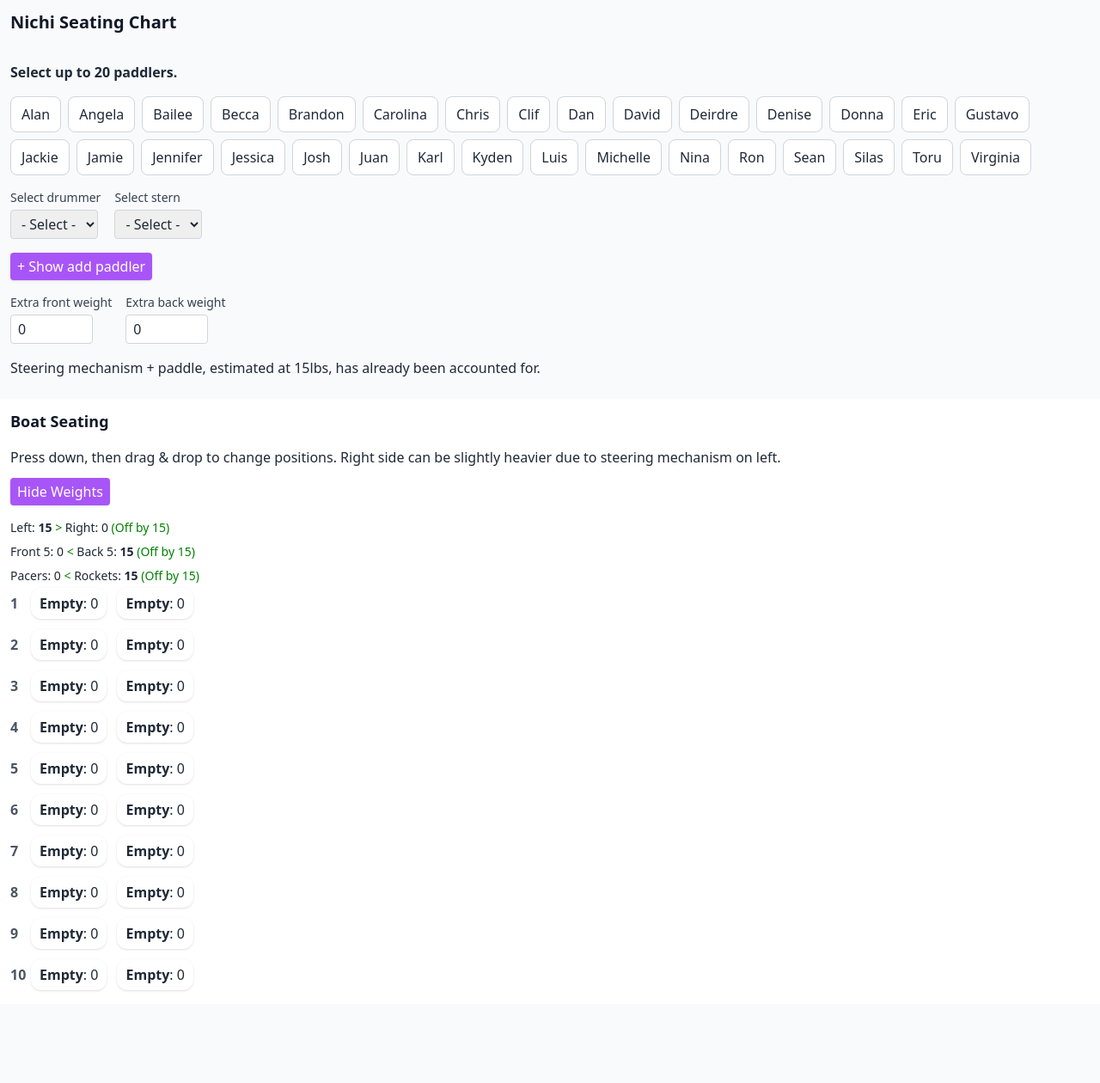
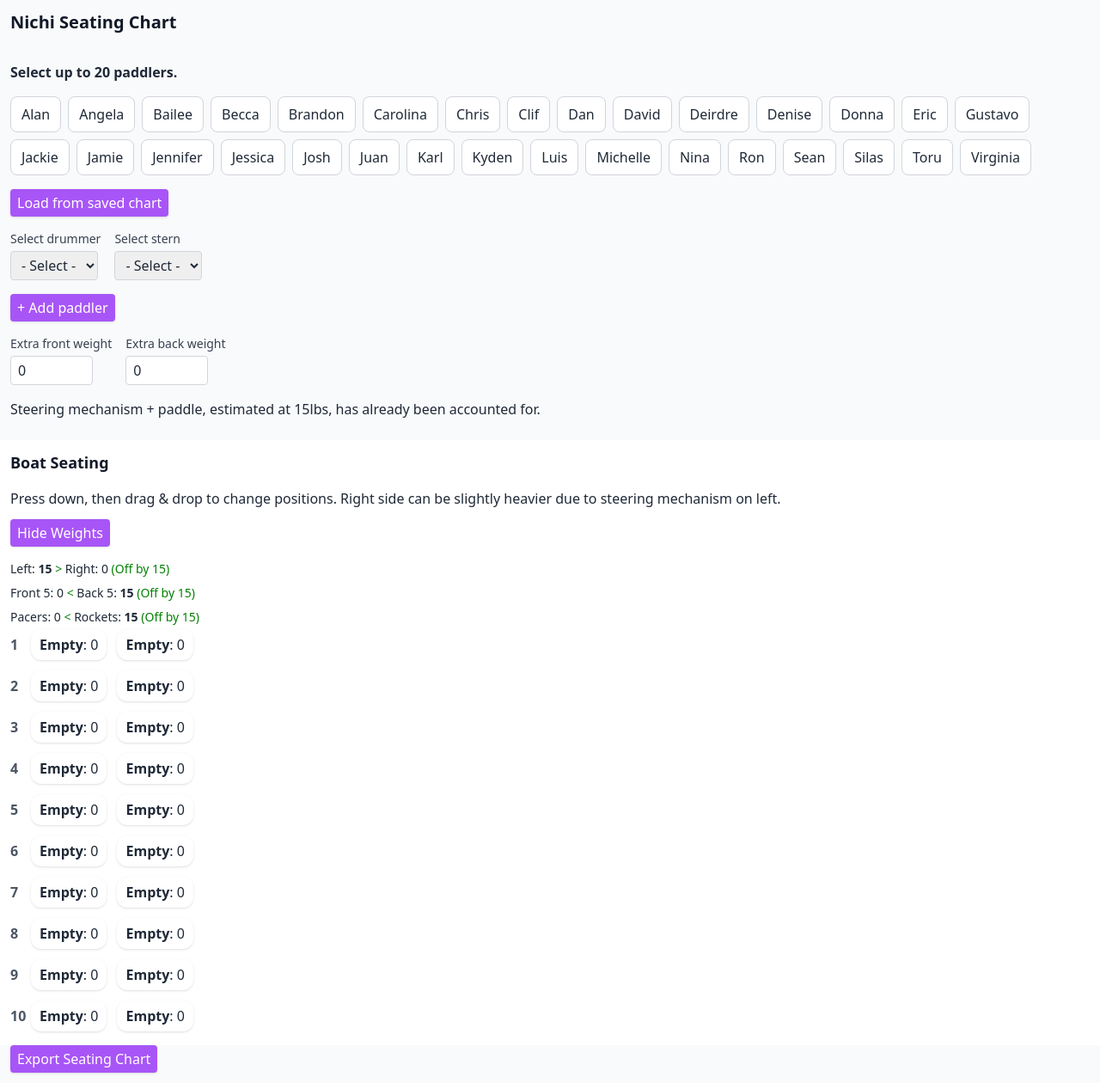
Before and after one commit to varoper/dragonboat-seating, a React (Vite) app: page / in a window 1280 px wide. Shown: the whole page at 86% size. Before the commit the page ends 1168 px from the top, so only its background shows below. Built offline with nearby package versions, Linux system fonts and the light colour scheme; the HTML template or start-up script is replaced by a standard one.

Commit message:
some more improvements

```diff
--- a/package.json
+++ b/package.json
@@ -10,6 +10,7 @@
     "@testing-library/jest-dom": "^6.6.3",
     "@testing-library/react": "^16.3.0",
     "@testing-library/user-event": "^13.5.0",
+    "js-cookie": "^3.0.5",
     "papaparse": "^5.5.2",
     "react": "^18.0.0",
     "react-beautiful-dnd": "^13.1.1",
--- a/src/App.jsx
+++ b/src/App.jsx
@@ -8,8 +8,6 @@ function App() {
   const [allPaddlers, setAllPaddlers] = useState([]);
   const [allSterns, setAllSterns] = useState([]);
   const [allDrummers, setAllDrummers] = useState([]);
-  // Paddlers selected by user (up to 20)
-  const [selectedPaddlers, setSelectedPaddlers] = useState([]);
   // Initial seating chart, after loading from csv and accounting for empty seats
   const [seatingChart, setSeatingChart] = useState([]);
   // Stores weight distribution stats
@@ -53,12 +51,7 @@ function App() {
 
   // Initialize seating chart with 20 empty seats
   useEffect(() => {
-    const initialEmpties = Array.from({ length: 20 }, () => ({
-      name: 'Empty',
-      weight: 0,
-      side: 'either',
-    }));
-    setSeatingChart(initialEmpties);
+    initializeEmpties();
   }, []);
 
   // If a stern is selected, ensure they are removed from seatingChart
@@ -74,6 +67,120 @@ function App() {
       setSeatingChart(prev => prev.map(seat => seat.name === drummer.name ? { name: 'Empty', weight: 0, side: 'either' } : seat));
     }
   }, [drummer]);
+
+  // Initializes empty seating chart.
+  const initializeEmpties = () => {
+    const initialEmpties = Array.from({ length: 20 }, () => ({
+      name: 'Empty',
+      weight: 0,
+      side: 'either',
+    }));
+    setSeatingChart(initialEmpties);
+  }
+
+  const loadSeatingChartFromCSV = async (fileName) => {
+    try {
+      const response = await fetch(`/charts/${fileName}`);
+      const csvText = await response.text();
+
+      // Parse CSV into JSON
+      const { data, errors } = Papa.parse(csvText.trim(), {
+        header: true,
+        skipEmptyLines: true,
+      });
+
+      if (errors.length > 0) {
+        console.error('CSV parsing errors:', errors);
+        return;
+      }
+
+      initializeEmpties(); // Returns an array with 20 empty paddlers + drummer/stern slots
+      const newChart = [...seatingChart];
+
+      data.forEach(({ name, seat }) => {
+        let paddler =
+          allPaddlers.find((p) => p.name === name) ||
+          allSterns.find((p) => p.name === name) ||
+          allDrummers.find((p) => p.name === name);
+
+        if (!paddler) {
+          console.warn(`Paddler not found: ${name}`);
+          return;
+        }
+
+        let seatIndex = null;
+
+        if (seat === 'drummer') {
+          setDrummer(paddler);
+        } else if (seat === 'stern') {
+          setStern(paddler);
+        } else {
+          const match = seat.match(/^(\d{1,2})([LR])$/i);
+          if (match) {
+            const row = parseInt(match[1], 10);
+            const side = match[2].toUpperCase();
+            if (row >= 1 && row <= 10 && (side === 'L' || side === 'R')) {
+              seatIndex = (row - 1) * 2 + (side === 'L' ? 0 : 1);
+            }
+          }
+        }
+
+        console.log("paddler:", paddler);
+        console.log("seatIndex", seatIndex);
+        console.log("Seat", seat);
+
+        if (seatIndex !== null && seatIndex >= 0 && seatIndex < newChart.length) {
+          newChart[seatIndex] = paddler;
+        } else {
+          console.warn(`Invalid seat for ${name}: ${seat}`);
+        }
+      });
+
+      console.log(newChart);
+      setSeatingChart(newChart);
+    } catch (err) {
+      console.error('Failed to load CSV seating chart:', err);
+    }
+  };
+
+  const exportSeatingChartToCSV = () => {
+    const csvRows = [['name', 'seat']];
+
+    // Add drummer
+    if (drummer && drummer.name !== 'Empty') {
+      csvRows.push([drummer.name, 'drummer']);
+    }
+
+    // Add seating chart (20 seats)
+    seatingChart.forEach((paddler, index) => {
+      if (paddler && paddler.name !== 'Empty') {
+        const row = Math.floor(index / 2) + 1;
+        const side = index % 2 === 0 ? 'L' : 'R';
+        csvRows.push([paddler.name, `${row}${side}`]);
+      }
+    });
+
+    // Add stern
+    if (stern && stern.name !== 'Empty') {
+      csvRows.push([stern.name, 'stern']);
+    }
+
+    // Convert to CSV string
+    const csvString = csvRows.map(row => row.join(',')).join('\n');
+
+    // Generate random filename
+    const randomString = Math.random().toString(36).substring(2, 10);
+    const filename = `chart_${randomString}.csv`;
+
+    // Trigger download
+    const blob = new Blob([csvString], { type: 'text/csv;charset=utf-8;' });
+    const url = URL.createObjectURL(blob);
+    const a = document.createElement('a');
+    a.href = url;
+    a.download = filename;
+    a.click();
+    URL.revokeObjectURL(url);
+  };
 
   // Handle selecting a paddler
   const handlePaddlerClick = (paddler) => {
@@ -154,6 +261,16 @@ function App() {
           })}
         </div>
 
+        {/* Load from seating chart */}
+        <div className="mb-4">
+          <button
+            className="px-2 py-1 bg-purple-500 text-white border-purple-600 hover:bg-purple-600 hover:border-purple-700 rounded"
+            onClick={() => loadSeatingChartFromCSV('current.csv')}
+          >
+            {'Load from saved chart'}
+          </button>
+        </div>
+
         {/* Stern & drummer selection dropdowns */}
         <div className="flex gap-4 mb-4">
           <div>
@@ -196,7 +313,7 @@ function App() {
             className="px-2 py-1 bg-purple-500 text-white border-purple-600 hover:bg-purple-600 hover:border-purple-700 rounded"
             onClick={() => setShowAddForm(prev => !prev)}
           >
-            {showAddForm ? '- Hide add paddler' : '+ Show add paddler'}
+            {showAddForm ? '- Hide add paddler' : '+ Add paddler'}
           </button>
         </div>
 
@@ -271,6 +388,13 @@ function App() {
           />
         </div>
       )}
+      <p className="mb-3 ml-3"><button
+        className="px-2 py-1 bg-purple-500 text-white border-purple-600 hover:bg-purple-600 hover:border-purple-700 rounded"
+        onClick={exportSeatingChartToCSV}
+      >
+        Export Seating Chart
+      </button></p>
+
     </div>
   );
 }
```
Also changed, not shown: public/charts/5-10.csv (deleted), public/charts/current.csv (added), public/paddlers.csv, 4 other files (tests, documents, lock files or other folders).
